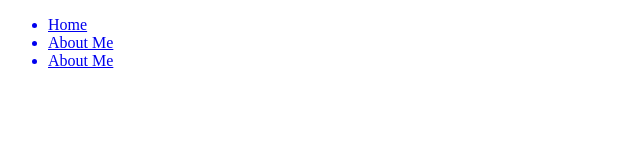
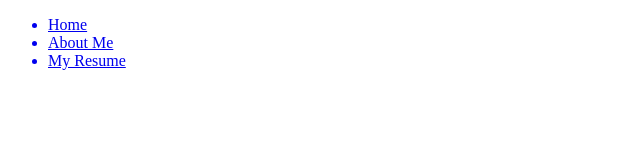
Before and after one commit to CCPS471189/CCPS471189.github.io, a plain HTML site: page index.html in a window 1280 px wide. Shown: the full height of the page, 0-640 px from the left. Drawn offline with Linux system fonts and the light colour scheme.

Commit message:
Update index.html

```diff
--- a/index.html
+++ b/index.html
@@ -9,7 +9,7 @@
       <ul>
         <a href="./index.html"><li>Home</li></a>
         <a href="./aboutme.html"><li>About Me</li></a>
-        <a href="./onlineresume.pdf"><li>About Me</li></a>
+        <a href="./onlineresume.pdf"><li>My Resume</li></a>
       </ul>
     </nave
   </header>
```
